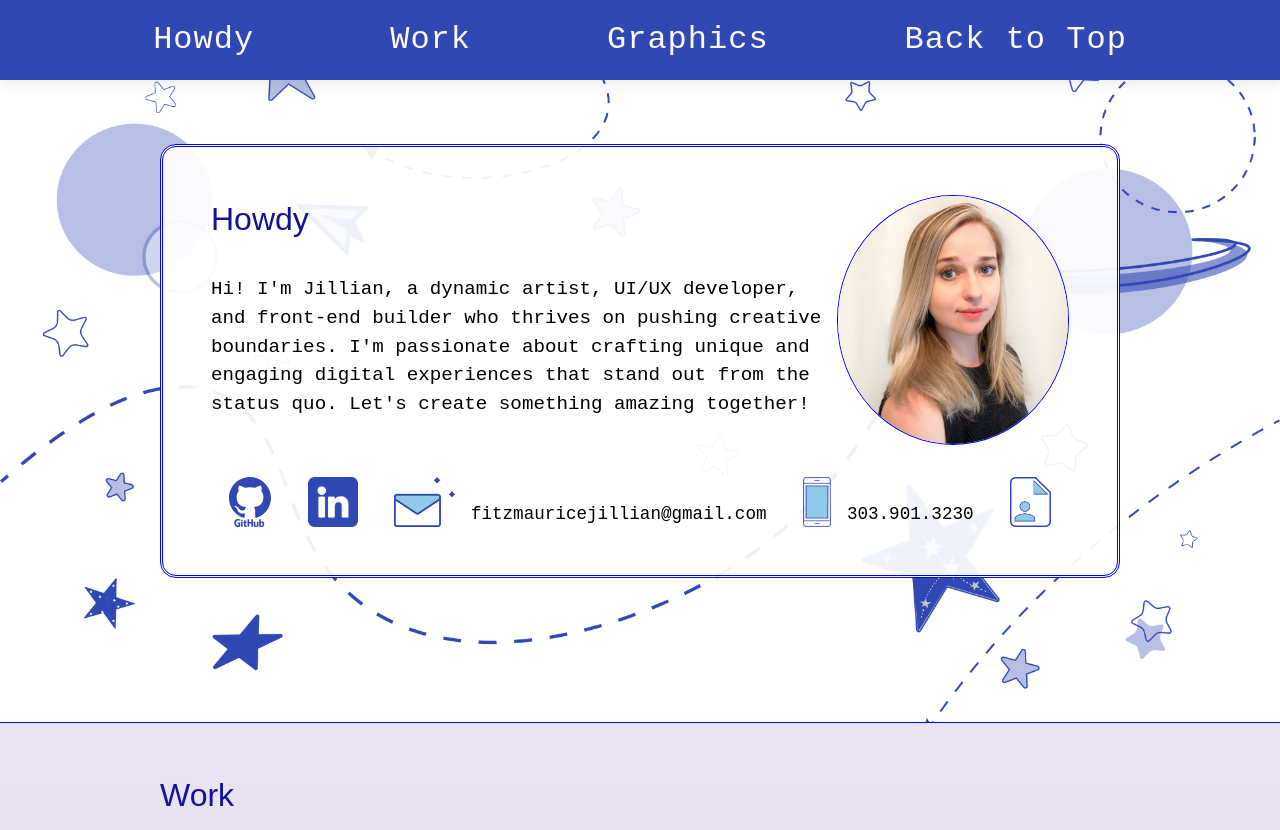
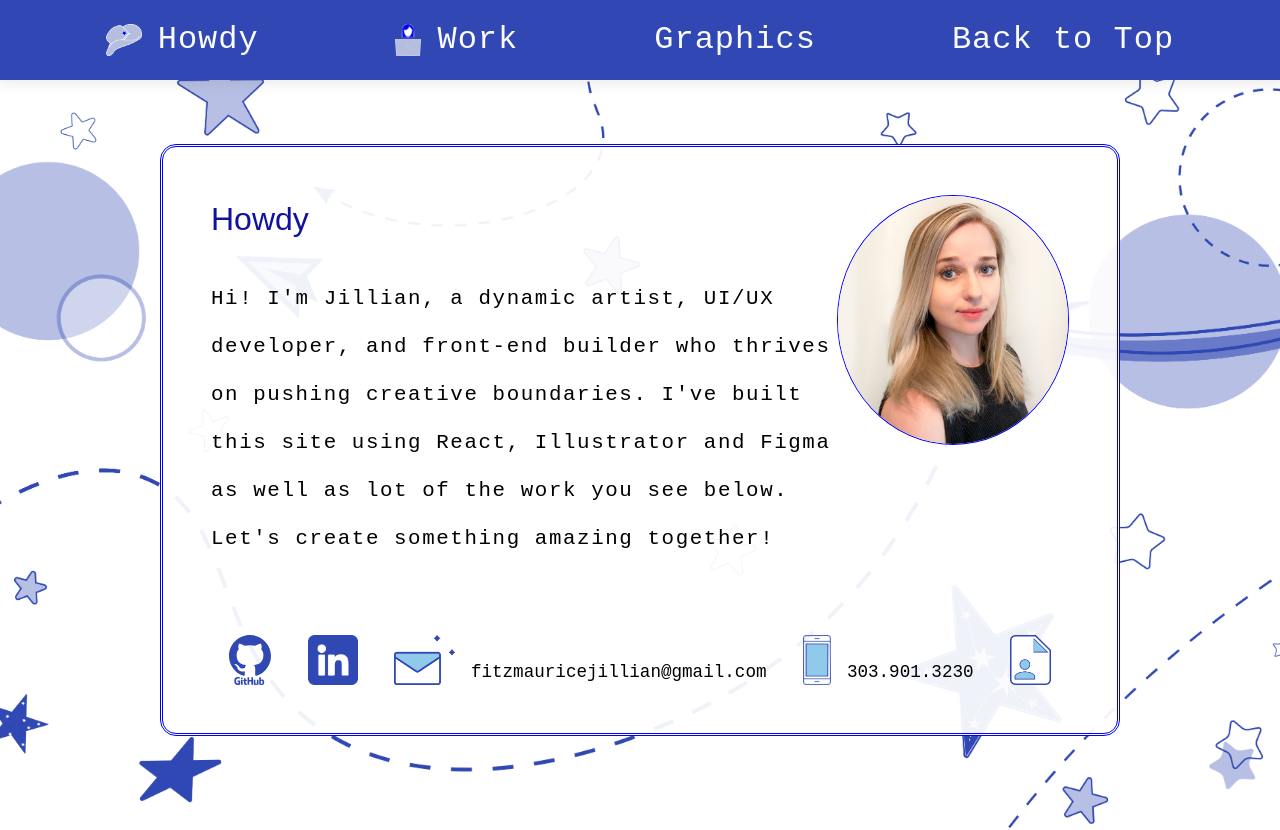
Before and after one commit to ShyFidelity/jillian_codes, a React (Create React App) app: page / in a window 1280 px wide. Shown: the top 830 px of the page. Built offline with nearby package versions, Linux system fonts and the light colour scheme.

Commit message:
icons on top nav

```diff
--- a/src/App.css
+++ b/src/App.css
@@ -137,6 +137,8 @@ background: linear-gradient(to bottom, #E9E4F0, #D3CCE3); /* W3C, IE 10+/ Edge,
   background-color: #e74c3c;
 }
 
+
+
 h2 {
 
   font-family: "Orbitron", sans-serif;
@@ -147,8 +149,9 @@ h2 {
 }
 p {
   font-family: "Share Tech Mono", monospace;
-
-  font-size: 1.2rem;
+  letter-spacing: 0.1rem;
+  line-height: 3rem;
+  font-size: 1.3rem;
 }
 
 .profile-pic {
@@ -181,6 +184,7 @@ p {
 
 
 a {
+
   font-family: "Share Tech Mono", monospace;
   font-size: 1.1rem;
   font-weight: 400;
@@ -195,6 +199,13 @@ a:hover {
   0 0 40px rgb(206, 255, 255),
   0 0 80px rgb(220, 253, 253),
   0 0 100px rgb(164, 170, 251);
+}
+
+li {
+  display: flex;
+  gap: 1rem;
+  flex-direction: row;
+  align-items: center;
 }
 
 .icons {
--- a/src/App.js
+++ b/src/App.js
@@ -13,6 +13,8 @@ import Resume from "./assets/resume.png";
 import Mail from "./assets/mailme.png";
 import Bg from "./assets/bg.png";
 import Linkedin from "./assets/linkedin.png";
+import Hat from "./assets/hatblue.png";
+import Work from "./assets/workicon.png"
 
 const App = () => {
   const scrollToTop = () => {
@@ -24,12 +26,15 @@ const App = () => {
       {/* Navbar */}
       <nav className="navbar">
         <ul>
+
           <li>
+          <img className="h-8" src={Hat} alt="Cowboy hat icon" />{" "}
             <Link to="section1" smooth={true} duration={500}>
               Howdy
             </Link>
           </li>
           <li>
+          <img className="h-8" src={Work} alt="My Example" />{" "}
             <Link to="section2" smooth={true} duration={500}>
               Work
             </Link>
@@ -52,11 +57,10 @@ const App = () => {
             <div>
               <h2>Howdy</h2>
 
-              <p>
+              <p className="pb-10">
                 Hi! I'm Jillian, a dynamic artist, UI/UX developer, and
                 front-end builder who thrives on pushing creative boundaries.
-                I'm passionate about crafting unique and engaging digital
-                experiences that stand out from the status quo. Let's create
+                I've built this site using React, Illustrator and Figma as well as lot of the work you see below. Let's create
                 something amazing together!
               </p>
             </div>
@@ -75,7 +79,7 @@ const App = () => {
             </div>
             <div>
               <img className="icons" src={Mail} />{" "}
-              <a href="mailto:fitzmauricejillian@gmail.com">
+              <a  href="mailto:fitzmauricejillian@gmail.com">
                 {" "}
                 fitzmauricejillian@gmail.com{" "}
               </a>
```
Also changed, not shown: src/assets/hatblue.png (added), src/assets/workicon.png (added).
